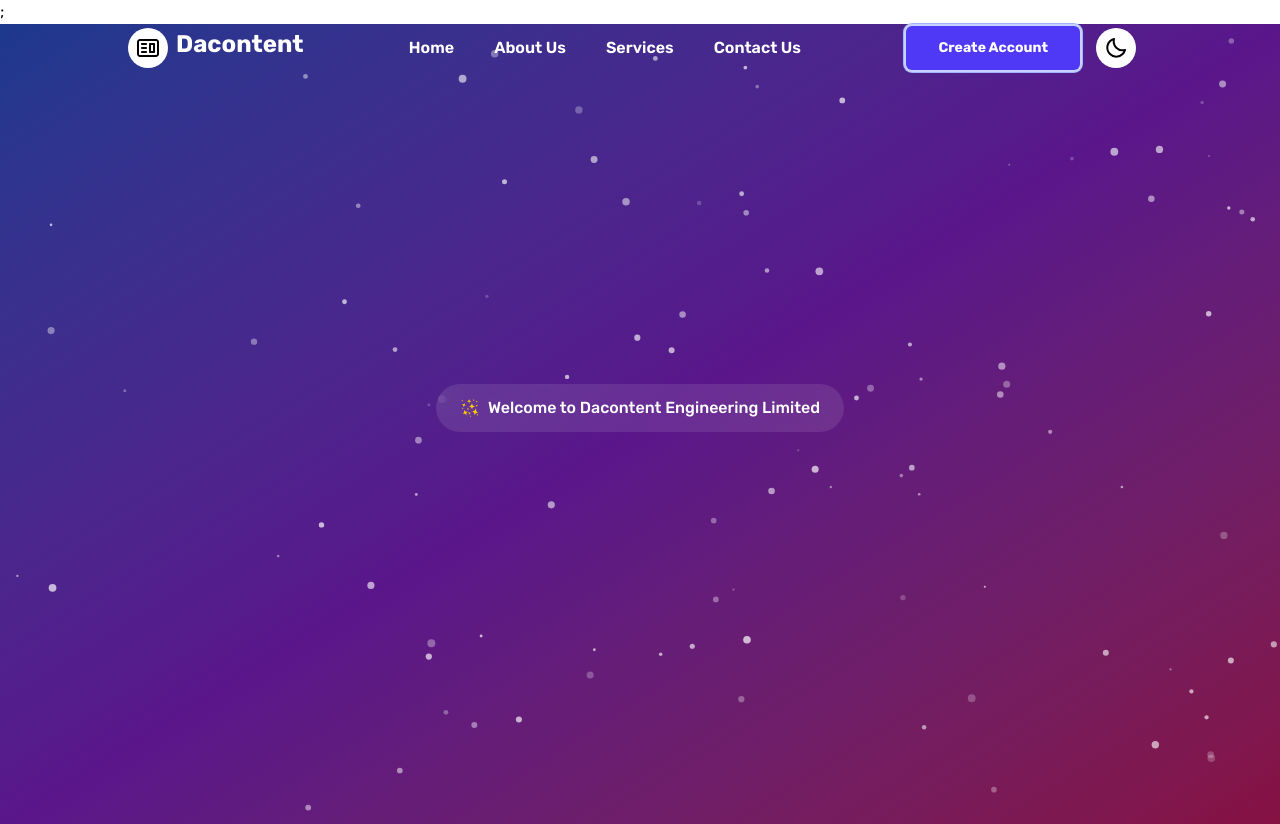
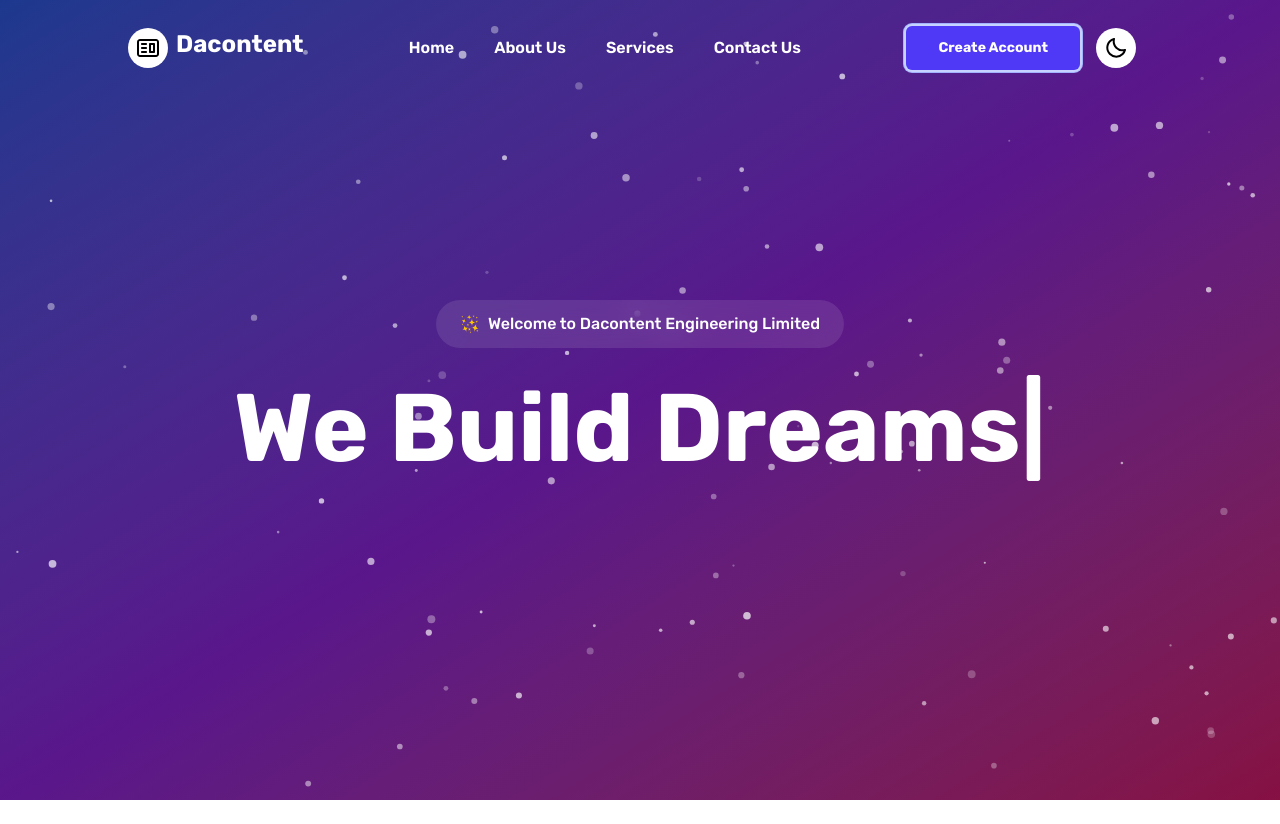
Before and after one commit to dayo8080/dacontent-frontend, a Next.js app: page / in a window 1280 px wide. After the commit the page ends 800 px from the top, so only its background shows below. Built offline with nearby package versions, Linux system fonts and the light colour scheme.

Commit message:
Hero - Typewriting animation done

```diff
--- a/components/Home/Hero/Hero.tsx
+++ b/components/Home/Hero/Hero.tsx
@@ -1,5 +1,6 @@
 import React, { useEffect, useRef } from "react";
 import { GiSparkles } from "react-icons/gi";
+import { TypeAnimation } from "react-type-animation";
 
 const Hero = () => {
   const canvasRef = useRef<HTMLCanvasElement>(null);
@@ -79,6 +80,22 @@ const Hero = () => {
             </span>
           </div>
         </div>
+        {/* typewrite text */}
+        <h1 className="text-4xl sm:text-6xl md:text-7xl lg:text-8xl font-bold text-white mb-6">
+          <TypeAnimation
+            sequence={[
+              "We Create Magic",
+              2000,
+              "We Build Dreams",
+              2000,
+              "We Engineer Solutions",
+              2000,
+            ]}
+            wrapper="span"
+            speed={50}
+            repeat={Infinity}
+          />
+        </h1>
       </div>
     </div>
   );
--- a/components/Home/Navbar/MobileNav.tsx
+++ b/components/Home/Navbar/MobileNav.tsx
@@ -28,7 +28,6 @@ const MobileNav = ({ closeNav, showNav }: Props) => {
         {/* close icons */}
         <CgClose onClick={closeNav} className="absolute top-[0.7rem] right-[1.4rem] sm:w-8 sm:h-8 w-6 h-6" />
       </div>
-      ;
     </div>
   );
 };
--- a/package.json
+++ b/package.json
@@ -13,7 +13,8 @@
     "next-themes": "^0.4.6",
     "react": "19.2.3",
     "react-dom": "19.2.3",
-    "react-icons": "^5.5.0"
+    "react-icons": "^5.5.0",
+    "react-type-animation": "^3.2.0"
   },
   "devDependencies": {
     "@tailwindcss/postcss": "^4",
```
Also changed, not shown: 1 other file (tests, documents, lock files or other folders).
